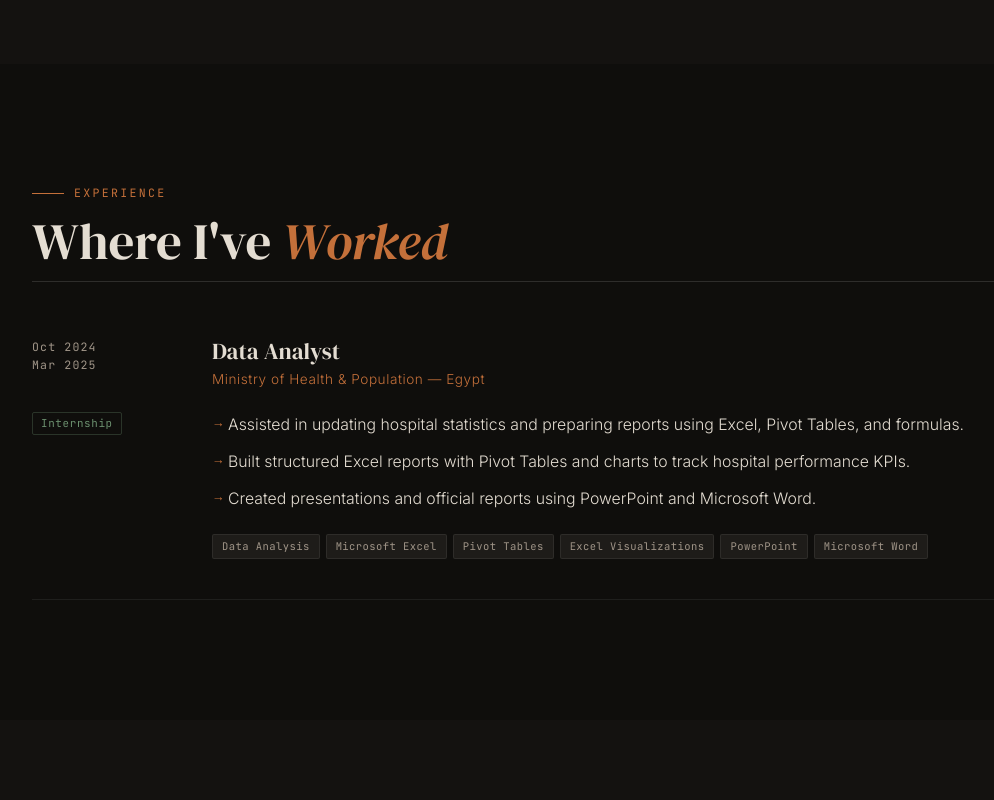
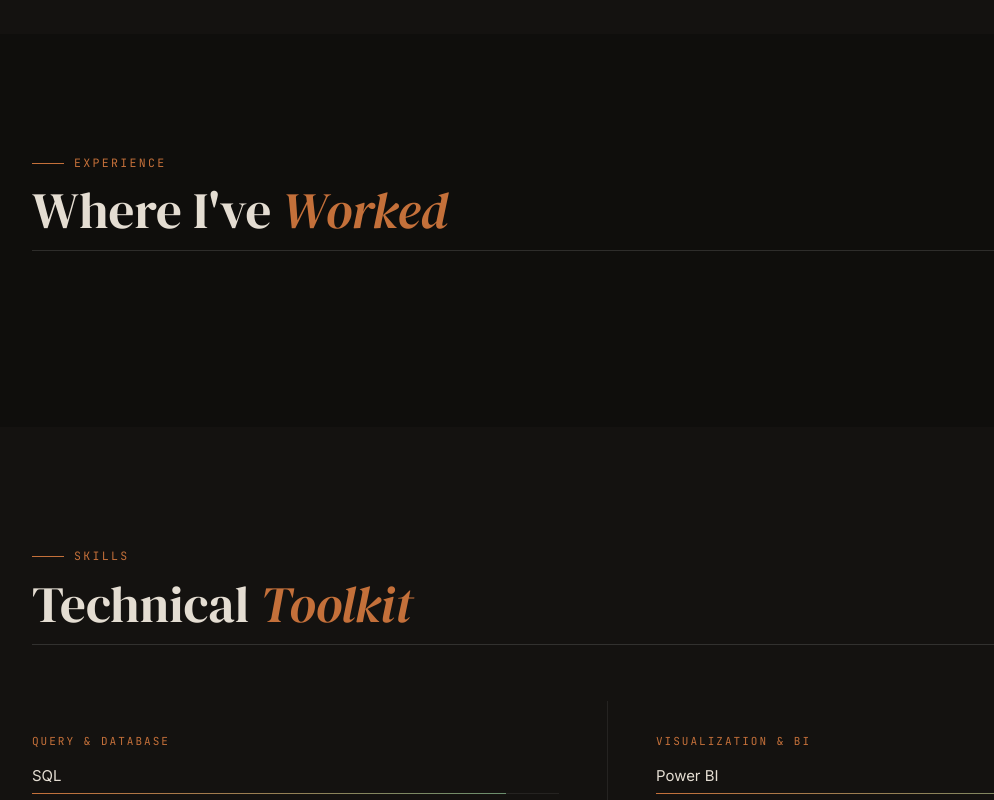
Before and after one commit to mahmoud7sh/Mahmoud-portfolio-, a plain HTML site: page index.html in a window 1280 px wide. Shown: the part 1668-2468 px from the top of the page, without its empty margins (32-1026 px from the left). Drawn offline with Linux system fonts and the light colour scheme.

Commit message:
Remove incorrectly listed Data Analyst internship

```diff
--- a/index.html
+++ b/index.html
@@ -1263,7 +1263,7 @@ footer {
   <div class="sec-rule"></div>
   <div class="about-layout">
     <div class="about-body">
-      <p>I'm a <strong>Junior Data Analyst</strong> with an academic background in  Statistics and Medical Records, currently pursuing a Bachelor's degree in <strong>Health Informatics at Beni-Suef University</strong>. I also completed a six-month internship at the <strong>Minya Health Directorate, Ministry of Health &amp; Population, Egypt</strong>, gaining practical exposure to healthcare data and reporting.</p>
+      <p>I'm a <strong>Junior Data Analyst</strong> with an academic background in  Statistics and Medical Records, currently pursuing a Bachelor's degree in <strong>Health Informatics at Beni-Suef University</strong>. My early healthcare experience includes hospital registration, statistics, data updates, and reporting workflows.</p>
 <p>I work with <strong>SQL, Power BI, DAX, Advanced Excel, Power Query, and Power Pivot</strong> to clean, structure, analyze, and visualize data. My focus is on transforming raw information into reliable insights that help teams monitor performance, identify patterns, and make better-informed decisions.</p>
 <p>Healthcare is where my domain knowledge began, but my analytical approach extends beyond healthcare. I'm interested in applying data analytics to business and operational challenges across different industries, while continuously developing my skills in <strong>Python, AI-assisted analytics, and workflow automation</strong>.</p>
       <div class="about-blockquote">
@@ -1307,29 +1307,6 @@ footer {
   <h2 class="sec-title">Where I've <em>Worked</em></h2>
   <div class="sec-rule"></div>
   <div class="exp-entries">
-    <div class="exp-entry">
-      <div class="exp-meta-col">
-        <div class="exp-period">Oct 2024<br>Mar 2025</div>
-        <br><span class="exp-badge">Internship</span>
-      </div>
-      <div class="exp-body-col">
-        <div class="exp-role">Data Analyst</div>
-        <div class="exp-org">Ministry of Health &amp; Population — Egypt</div>
-        <ul class="exp-list">
-          <li>Assisted in updating hospital statistics and preparing reports using Excel, Pivot Tables, and formulas.</li>
-          <li>Built structured Excel reports with Pivot Tables and charts to track hospital performance KPIs.</li>
-          <li>Created presentations and official reports using PowerPoint and Microsoft Word.</li>
-        </ul>
-        <div class="exp-tags">
-          <span class="exp-tag">Data Analysis</span>
-          <span class="exp-tag">Microsoft Excel</span>
-          <span class="exp-tag">Pivot Tables</span>
-          <span class="exp-tag">Excel Visualizations</span>
-          <span class="exp-tag">PowerPoint</span>
-          <span class="exp-tag">Microsoft Word</span>
-        </div>
-      </div>
-    </div>
   </div>
 </section>
 
```
